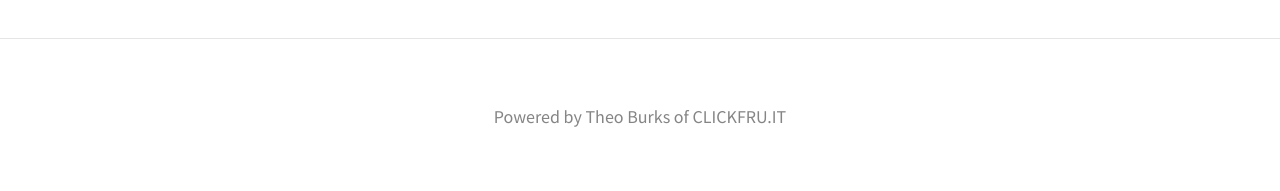
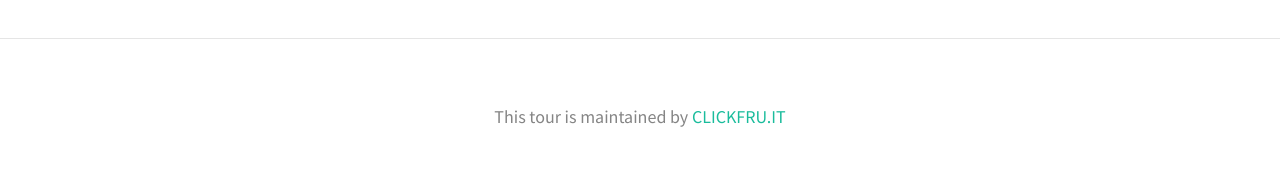
Before and after one commit to rtyley/small-test-repo, a Jekyll site: the page built from index.html, in a window 1280 px wide. Shown: the part 1450-1641 px from the top of the page. Built offline with Jekyll 4.4.1, drawn with Linux system fonts in a browser that asks for light colours; nearby versions of some CDN libraries; the list of posts is cut into pages by our own code.

Commit message:
Update _config.yml

```diff
--- a/_config.yml
+++ b/_config.yml
@@ -18,7 +18,7 @@ theme:
   header_text:
   header_text_feature_image:
   footer_text: |
-    Powered by Theo Burks of CLICKFRU.IT
+    This tour is maintained by <a href="https://secure.clickfru.it/">CLICKFRU.IT</a>
   rss: false
   email_address:
   behance:
```
